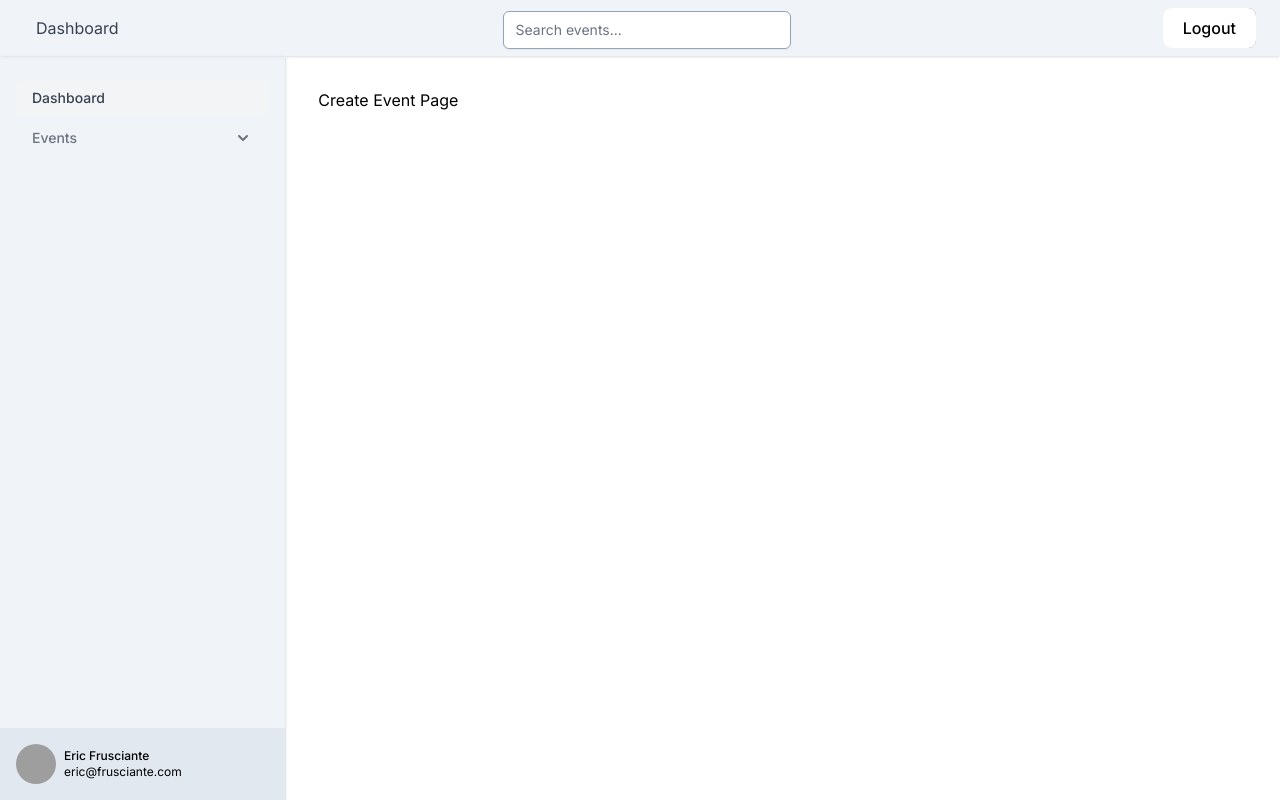
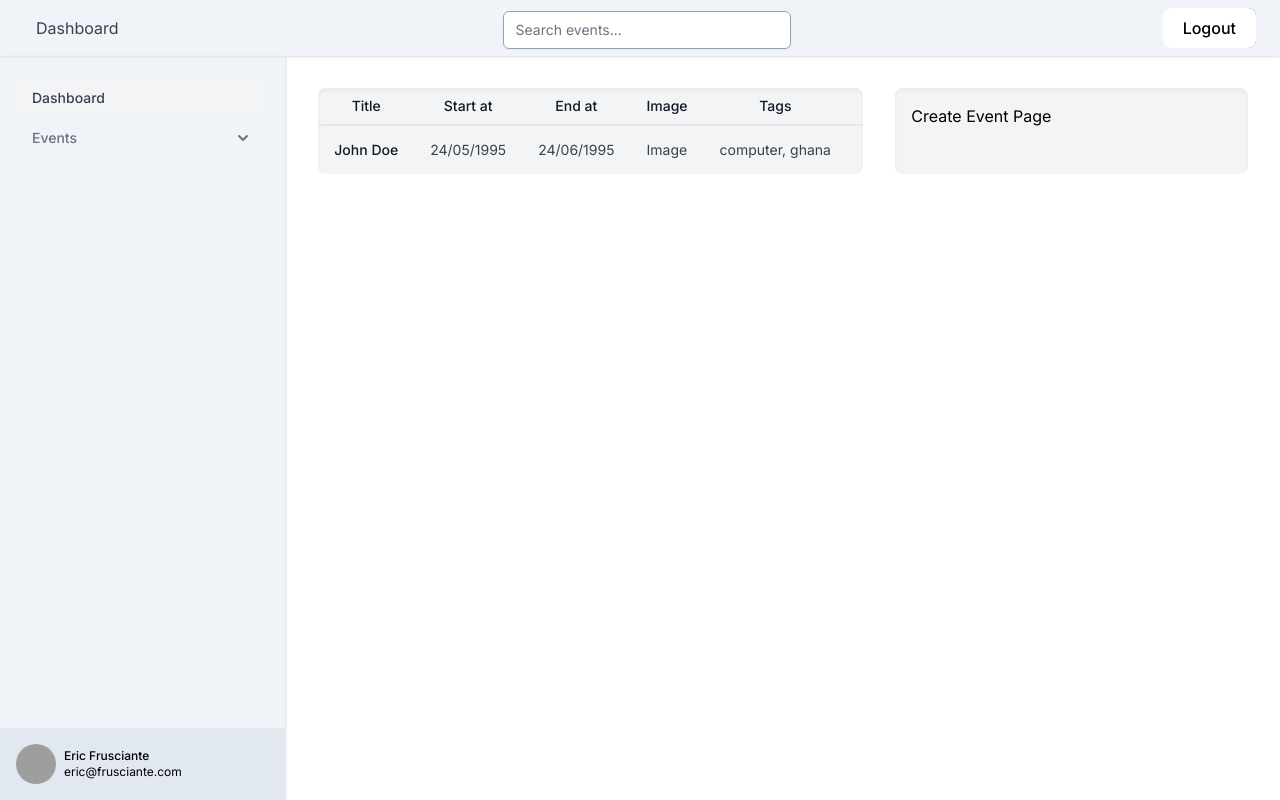
Before and after one commit to discoverlance-com/next-13-event-manager, a Next.js app in the folder frontend/: page /dashboard/events/create in a window 1280 px wide. Built offline with nearby package versions, Linux system fonts and the light colour scheme; grey boxes are pictures that could not be loaded.

Commit message:
feat: add pages for edit/view events
add an intercepting route with modal for edit/view events pages

```diff
--- /dev/null
+++ b/frontend/src/app/(auth)/dashboard/events/@modal/(.)edit/[slug]/page.tsx
@@ -0,0 +1,11 @@
+import AppModal from "~/components/AppModal";
+
+export default function Page({ params }: { params: { slug: string } }) {
+  return (
+    <AppModal>
+      <div>
+        <h1>Edit/View Event Page with Param {params.slug}</h1>
+      </div>
+    </AppModal>
+  );
+}
--- /dev/null
+++ b/frontend/src/app/(auth)/dashboard/events/@modal/(.)view/[slug]/page.tsx
@@ -0,0 +1,11 @@
+import AppModal from "~/components/AppModal";
+
+export default function Page({ params }: { params: { slug: string } }) {
+  return (
+    <AppModal>
+      <div>
+        <h1>Edit/View Event Page with Param {params.slug}</h1>
+      </div>
+    </AppModal>
+  );
+}
--- /dev/null
+++ b/frontend/src/app/(auth)/dashboard/events/@modal/default.tsx
@@ -0,0 +1,3 @@
+export default function Default() {
+  return null;
+}
--- /dev/null
+++ b/frontend/src/app/(auth)/dashboard/events/EventsTable.tsx
@@ -0,0 +1,94 @@
+import AppButton from "~/components/AppButton";
+import AppLinkButton from "~/components/AppLinkButton";
+
+const EventsTable = () => {
+  // 'title',
+  // 'start_at',
+  // 'end_at',
+  // 'image_path',
+  // 'tags',
+  // 'speakers',
+  // 'description',
+  // 'slug',
+  // 'status',
+  // 'user_id',
+  return (
+    <div className="overflow-x-auto">
+      <table className="min-w-full divide-y-2 divide-gray-200 text-sm">
+        <thead className="ltr:text-left rtl:text-right">
+          <tr>
+            <th className="whitespace-nowrap px-4 py-2 font-medium text-gray-900">
+              Title
+            </th>
+            <th className="whitespace-nowrap px-4 py-2 font-medium text-gray-900">
+              Start at
+            </th>
+            <th className="whitespace-nowrap px-4 py-2 font-medium text-gray-900">
+              End at
+            </th>
+            <th className="whitespace-nowrap px-4 py-2 font-medium text-gray-900">
+              Image
+            </th>
+            <th className="whitespace-nowrap px-4 py-2 font-medium text-gray-900">
+              Tags
+            </th>
+            <th className="whitespace-nowrap px-4 py-2 font-medium text-gray-900">
+              Speakers
+            </th>
+            <th className="whitespace-nowrap px-4 py-2 font-medium text-gray-900">
+              Status
+            </th>
+            <th className="px-4 py-2">Actions</th>
+          </tr>
+        </thead>
+
+        <tbody className="divide-y divide-gray-200">
+          <tr>
+            <td className="whitespace-nowrap px-4 py-2 font-medium text-gray-900">
+              John Doe
+            </td>
+            <td className="whitespace-nowrap px-4 py-2 text-gray-700">
+              24/05/1995
+            </td>
+            <td className="whitespace-nowrap px-4 py-2 text-gray-700">
+              24/06/1995
+            </td>
+            <td className="whitespace-nowrap px-4 py-2 text-gray-700">Image</td>
+            <td className="whitespace-nowrap px-4 py-2 text-gray-700">
+              computer, ghana
+            </td>
+            <td className="whitespace-nowrap px-4 py-2 text-gray-700">
+              lance, armah
+            </td>
+            <td className="whitespace-nowrap px-4 py-2 text-gray-700">
+              PUBLISHED
+            </td>
+            <td className="whitespace-nowrap px-4 py-2 flex gap-4">
+              <AppLinkButton
+                href="/dashboard/events/view/1"
+                className="inline-block text-xs"
+              >
+                View
+              </AppLinkButton>
+              <AppLinkButton
+                href="/dashboard/events/edit/1"
+                className="inline-block text-xs"
+              >
+                Edit
+              </AppLinkButton>
+              <AppButton className="inline-block text-xs">Delete</AppButton>
+              {/* <a
+                href="#"
+                className="inline-block rounded bg-indigo-600 px-4 py-2 text-xs font-medium text-white hover:bg-indigo-700"
+              >
+                View
+              </a> */}
+            </td>
+          </tr>
+        </tbody>
+      </table>
+    </div>
+  );
+};
+
+export default EventsTable;
--- a/frontend/src/app/(auth)/dashboard/events/create/page.tsx
+++ b/frontend/src/app/(auth)/dashboard/events/create/page.tsx
@@ -1,6 +1,6 @@
 export default function Page() {
   return (
-    <div>
+    <div className="p-4">
       <h1>Create Event Page</h1>
     </div>
   );
--- /dev/null
+++ b/frontend/src/app/(auth)/dashboard/events/default.tsx
@@ -0,0 +1,3 @@
+export default function Default() {
+  return null;
+}
--- a/frontend/src/app/(auth)/dashboard/events/[slug]/page.tsx
+++ b/frontend/src/app/(auth)/dashboard/events/edit/[slug]/page.tsx
@@ -1,7 +1,7 @@
 export default function Page({ params }: { params: { slug: string } }) {
   return (
-    <div>
-      <h1>Edit Event Page with Param {params.slug}</h1>
+    <div className="p-4">
+      <h1>Edit/View Event Page with Param {params.slug}</h1>
     </div>
   );
 }
--- /dev/null
+++ b/frontend/src/app/(auth)/dashboard/events/layout.tsx
@@ -0,0 +1,21 @@
+import EventsTable from "./EventsTable";
+
+export default function PageLayout({
+  children,
+  modal,
+}: {
+  children: React.ReactNode;
+  modal: React.ReactNode;
+}) {
+  return (
+    <div className="grid grid-cols-1 gap-4 lg:grid-cols-5 lg:gap-8 w-full">
+      <div className="rounded-lg bg-gray-100 shadow-inner lg:col-span-3">
+        <EventsTable />
+      </div>
+      <div className="rounded-lg bg-gray-100 shadow-inner lg:col-span-2">
+        {children}
+      </div>
+      {modal}
+    </div>
+  );
+}
--- a/frontend/src/app/(auth)/dashboard/events/page.tsx
+++ b/frontend/src/app/(auth)/dashboard/events/page.tsx
@@ -1,7 +1,11 @@
+import AppLinkButton from "~/components/AppLinkButton";
+
 export default function Page() {
   return (
-    <div>
-      <h1>Events Page</h1>
+    <div className="p-4">
+      <div className="flex justify-between items-center mb-8">
+        <AppLinkButton href="/dashboard/events/create">New Event</AppLinkButton>
+      </div>
     </div>
   );
 }
--- /dev/null
+++ b/frontend/src/app/(auth)/dashboard/events/view/[slug]/page.tsx
@@ -0,0 +1,7 @@
+export default function Page({ params }: { params: { slug: string } }) {
+  return (
+    <div className="p-4">
+      <h1>Edit/View Event Page with Param {params.slug}</h1>
+    </div>
+  );
+}
--- /dev/null
+++ b/frontend/src/components/AppModal.tsx
@@ -0,0 +1,51 @@
+"use client";
+import { useCallback, useRef, useEffect, MouseEventHandler } from "react";
+import { useRouter } from "next/navigation";
+
+const AppModal = ({ children }: { children: React.ReactNode }) => {
+  const overlay = useRef(null);
+  const wrapper = useRef(null);
+  const router = useRouter();
+
+  const onDismiss = useCallback(() => {
+    router.back();
+  }, [router]);
+
+  const onClick: MouseEventHandler = useCallback(
+    (e) => {
+      if (e.target === overlay.current || e.target === wrapper.current) {
+        if (onDismiss) onDismiss();
+      }
+    },
+    [onDismiss, overlay, wrapper]
+  );
+
+  const onKeyDown = useCallback(
+    (e: KeyboardEvent) => {
+      if (e.key === "Escape") onDismiss();
+    },
+    [onDismiss]
+  );
+
+  useEffect(() => {
+    document.addEventListener("keydown", onKeyDown);
+    return () => document.removeEventListener("keydown", onKeyDown);
+  }, [onKeyDown]);
+
+  return (
+    <div
+      ref={overlay}
+      className="fixed z-10 left-0 right-0 top-0 bottom-0 mx-auto bg-slate-200/60"
+      onClick={onClick}
+    >
+      <div
+        ref={wrapper}
+        className="absolute top-1/2 left-1/2 -translate-x-1/2 -translate-y-1/2 w-full sm:w-10/12 md:w-8/12 lg:w-1/2 p-6 border-slate-200 border-4 shadow-inner bg-slate-200 shadow-slate-200"
+      >
+        {children}
+      </div>
+    </div>
+  );
+};
+
+export default AppModal;
```
